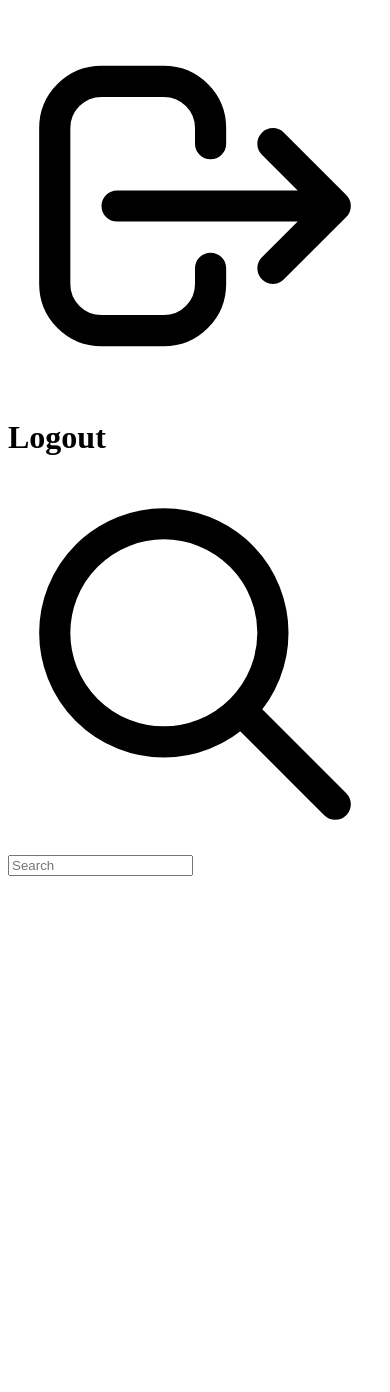
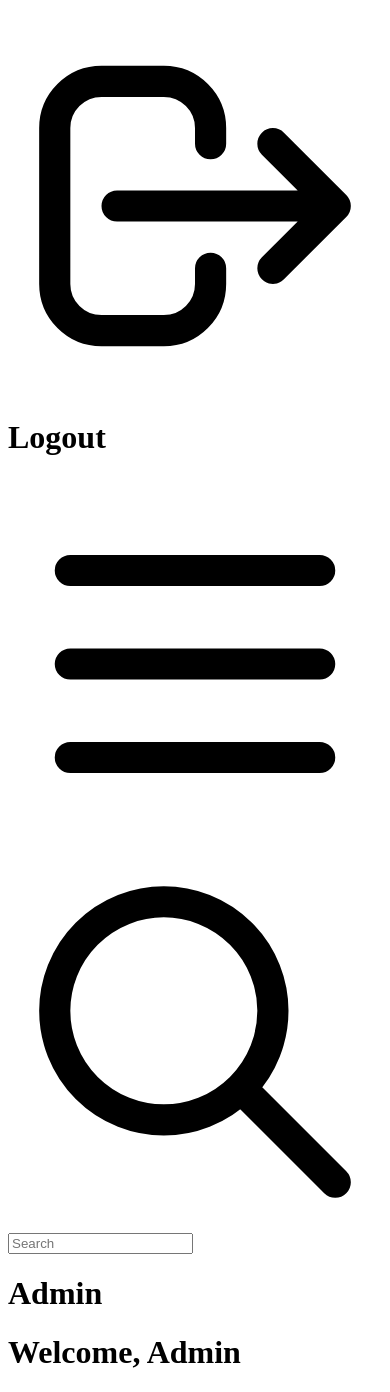
Before and after one commit to DedsecKnight/the-sat-guys, a Next.js app: page / in a window 390 px wide. Shown: the part 3782-5174 px from the top of the page. Before the commit the page ends 4666 px from the top, so only its background shows below. Built offline with nearby package versions, Linux system fonts and the light colour scheme.

Commit message:
Added hamburger and resolve search bar size issue

```diff
--- /dev/null
+++ b/components/Hamburger.tsx
@@ -0,0 +1,31 @@
+const Hamburger = () => {
+    const toggleNavBar = () => {
+        const navBar = document.querySelector("#navbar");
+        if (!navBar) return;
+        if (navBar.classList.contains("hidden")) {
+            navBar.classList.remove("hidden");
+        } else {
+            navBar.classList.add("hidden");
+        }
+    };
+    return (
+        <div className="cursor-pointer" onClick={toggleNavBar}>
+            <svg
+                xmlns="http://www.w3.org/2000/svg"
+                className="h-6 w-6"
+                fill="none"
+                viewBox="0 0 24 24"
+                stroke="currentColor"
+            >
+                <path
+                    strokeLinecap="round"
+                    strokeLinejoin="round"
+                    strokeWidth={2}
+                    d="M4 6h16M4 12h16M4 18h16"
+                />
+            </svg>
+        </div>
+    );
+};
+
+export default Hamburger;
--- a/components/NavItem.tsx
+++ b/components/NavItem.tsx
@@ -7,7 +7,7 @@ interface Props {
 const NavItem: React.FC<Props> = ({ active, icon, title }) => {
     return (
         <div
-            className={`p-3 flex flex-row gap-x-2 items-center ${
+            className={`p-3 flex flex-row gap-x-2 items-center cursor-pointer ${
                 active && "bg-green-500"
             } rounded-xl`}
         >
--- a/components/Navbar.tsx
+++ b/components/Navbar.tsx
@@ -8,7 +8,10 @@ interface Props {
 
 const Navbar: React.FC<Props> = ({ currPage }) => {
     return (
-        <div className="w-64 bg-gray-100 sticky top-0 h-screen p-4 flex flex-col justify-between">
+        <div
+            id="navbar"
+            className="w-1/6 bg-gray-100 sticky top-0 h-screen p-4 flex flex-col justify-between"
+        >
             <Image src={logo} alt="Logo" />
 
             <div>
--- a/components/PageWrapper.tsx
+++ b/components/PageWrapper.tsx
@@ -8,7 +8,7 @@ const PageWrapper: React.FC<Props> = ({ currPage, children }) => {
     return (
         <div className="flex flex-row">
             <Navbar currPage={currPage} />
-            <div className="p-6">{children}</div>
+            <div className="p-6 w-full">{children}</div>
         </div>
     );
 };
--- a/components/SearchBar.tsx
+++ b/components/SearchBar.tsx
@@ -14,7 +14,7 @@ const SearchBar = () => {
         });
     }, []);
     return (
-        <div className="search-box border-2 rounded-xl flex flex-row items-center p-3 gap-x-2 w-full">
+        <div className="search-box border-2 rounded-xl flex flex-row items-center p-3 gap-x-2 w-4/5">
             <svg
                 xmlns="http://www.w3.org/2000/svg"
                 className="h-6 w-6"
@@ -29,7 +29,11 @@ const SearchBar = () => {
                     d="M21 21l-6-6m2-5a7 7 0 11-14 0 7 7 0 0114 0z"
                 />
             </svg>
-            <input id="search" placeholder="Search" className="outline-none" />
+            <input
+                id="search"
+                placeholder="Search"
+                className="outline-none w-full"
+            />
         </div>
     );
 };
--- a/pages/index.tsx
+++ b/pages/index.tsx
@@ -1,11 +1,23 @@
 import type { NextPage } from "next";
+import Hamburger from "../components/Hamburger";
 import PageWrapper from "../components/PageWrapper";
 import SearchBar from "../components/SearchBar";
 
 const Home: NextPage = () => {
     return (
         <PageWrapper currPage="/">
-            <SearchBar />
+            <div className="flex flex-row items-center justify-between">
+                <div className="flex flex-row items-center w-full gap-x-6">
+                    <Hamburger />
+                    <SearchBar />
+                </div>
+                <div>
+                    <h1 className="text-xl font-semibold">Admin</h1>
+                </div>
+            </div>
+            <div className="my-10">
+                <h1 className="text-3xl font-bold">Welcome, Admin</h1>
+            </div>
         </PageWrapper>
     );
 };
```
